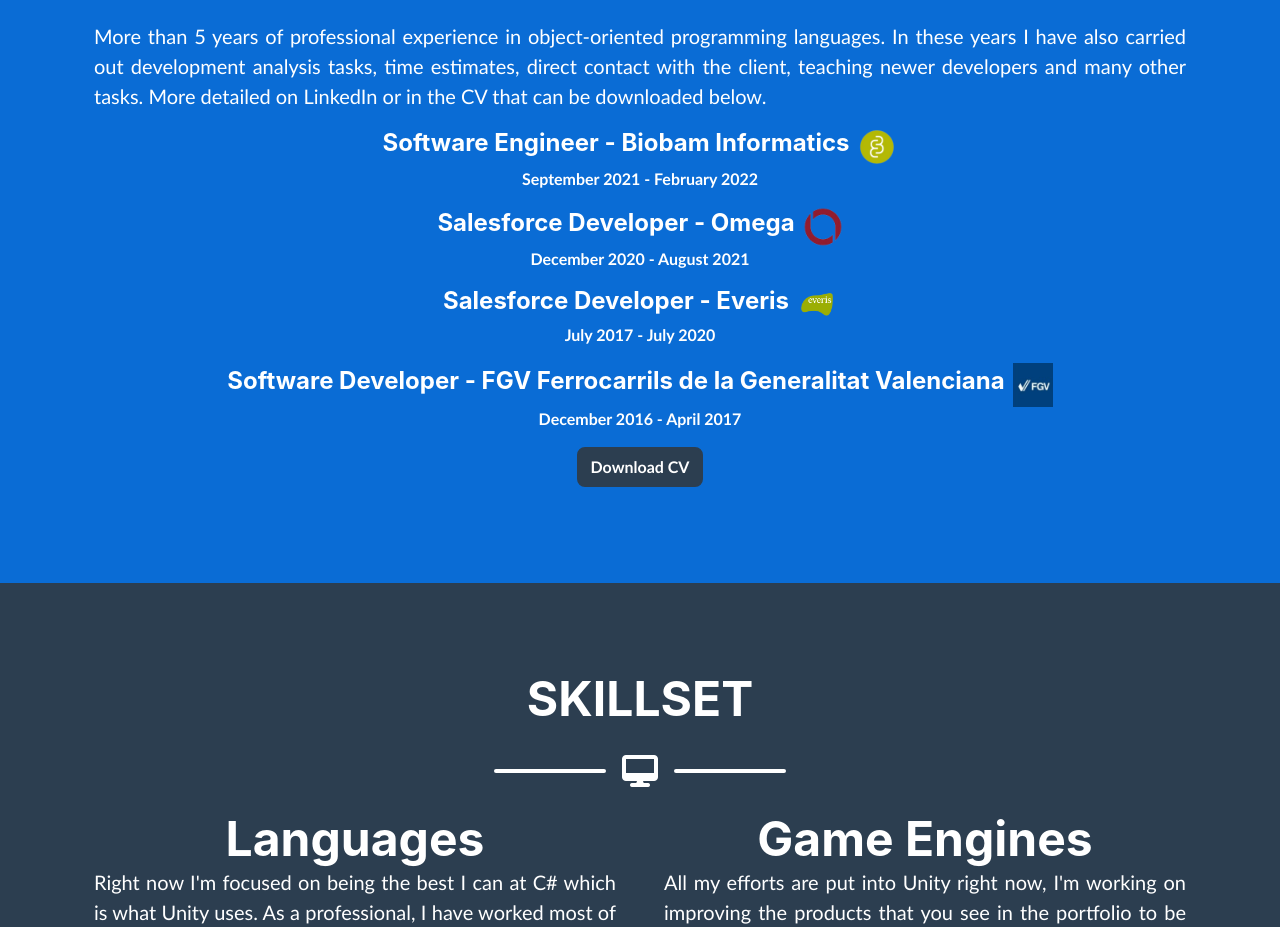
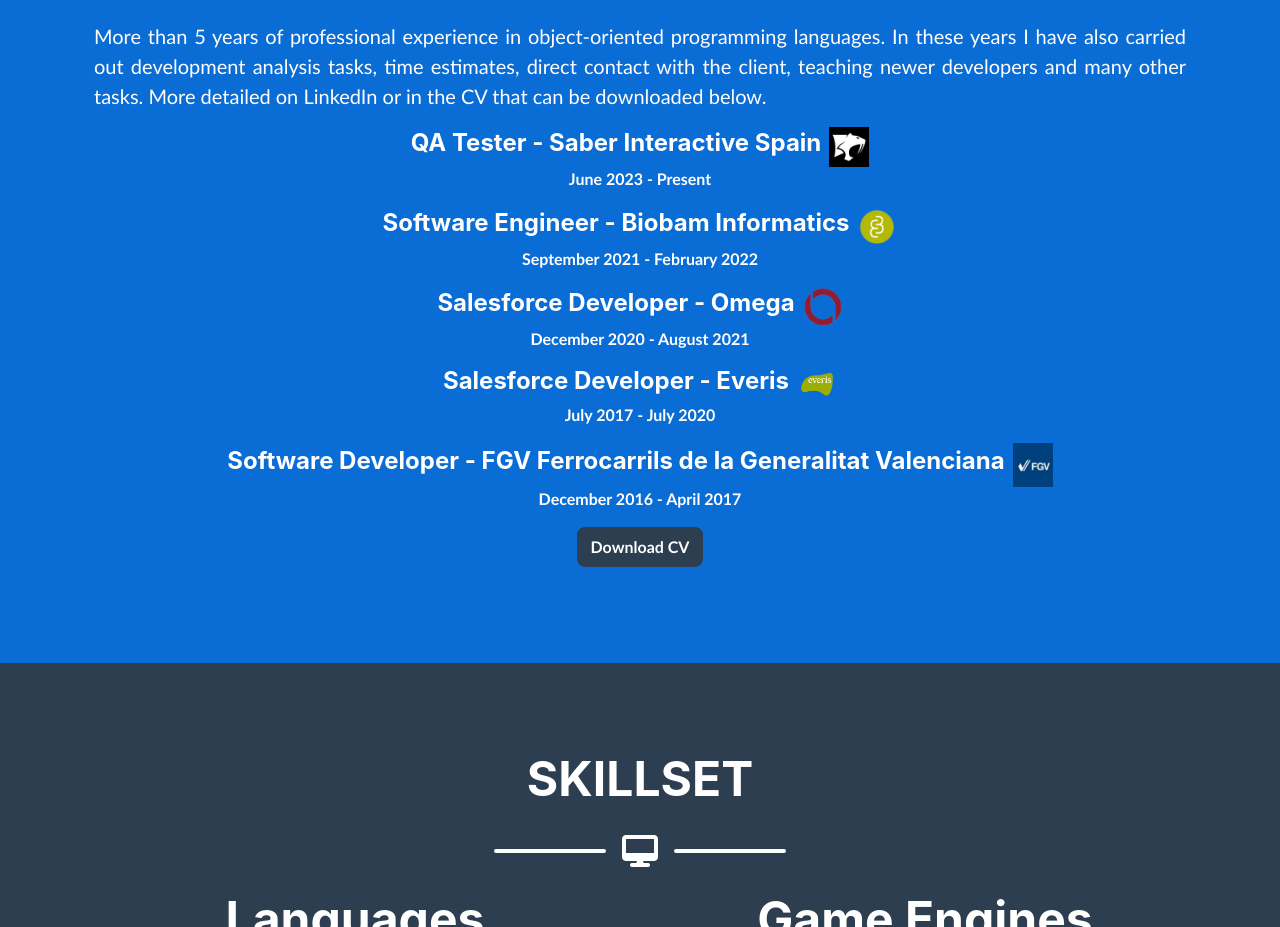
Before and after one commit to PabloBordas/PabloBordas.github.io, a plain HTML site: page index.html in a window 1280 px wide. Shown: the part 1330-2257 px from the top of the page. Drawn offline with nearby package versions, Linux system fonts and the light colour scheme; a web font is replaced by a local one.

Commit message:
Added Saber Experience

```diff
--- a/index.html
+++ b/index.html
@@ -114,6 +114,10 @@ You are a ghost trying to dodge all possible dangers in the castle and trying to
                 <p class="pre-wrap lead text-white text-justify">More than 5 years of professional experience in object-oriented programming languages. In these years I have also carried out development analysis tasks, time estimates, direct contact with the client, teaching newer developers and many other tasks. More detailed on LinkedIn or in the CV that can be downloaded below.</p>
                 <!-- Experience Section Content-->
                 <div class="row">
+                    <div class="col-lg-12 ml-auto text-center">
+                        <h4 class="d-inline-block text-white">QA Tester - Saber Interactive Spain</h4><img class="ml-2" src="assets/img/icons/Saber.png" width="40">
+                        <p class="fs-5 font-weight-bold">June 2023 - Present</p>
+                    </div>
                     <div class="col-lg-12 ml-auto text-center">
                         <h4 class="d-inline-block text-white">Software Engineer - Biobam Informatics</h4><img class="ml-2" src="assets/img/icons/biobam.png" width="40">
                         <p class="fs-5 font-weight-bold">September 2021 - February 2022</p>
```
Also changed, not shown: assets/img/icons/Saber.png (added).
